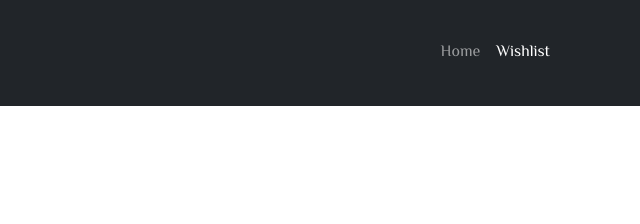
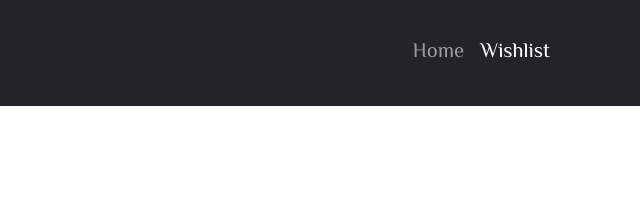
Before and after one commit to aktson/ankit-soni-js2-ma1, a plain HTML site: page wishlist.html in a window 1280 px wide. Shown: the top 224 px of the page, 640-1280 px from the left. Drawn offline with nearby package versions, Linux system fonts and the light colour scheme.

Commit message:
nav link fontsize updated

```diff
--- a/css/style.css
+++ b/css/style.css
@@ -24,7 +24,9 @@ footer {
   font-family: "Great Vibes", cursive;
   font-size: 2rem;
 }
-
+.navbar-dark .navbar-nav .nav-link {
+  font-size: 1.3em;
+}
 .form-control {
   width: 200px;
 }
```
